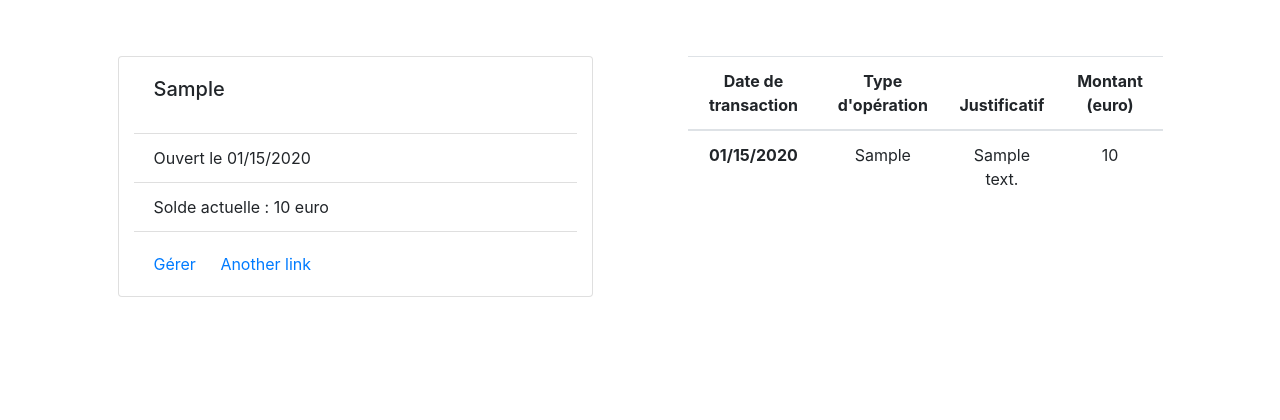
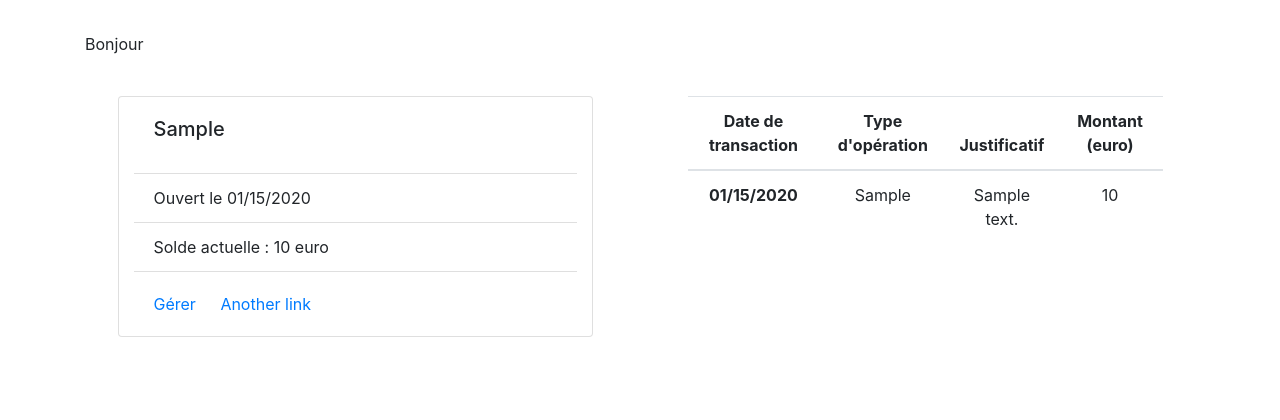
Before and after one commit to royce76/bankORG, a Symfony app: template templates/main/index.html.twig in a window 1280 px wide. Shown: the part 217-637 px from the top of the page. Run offline with Twig, Linux system fonts and the light colour scheme; the template is opened without the code that fills it: most values are stand-ins (such as "Sample title", 1, 10 or a date in 2020); some libraries are stand-ins or nearby versions.

Commit message:
Display user name in app_home

```diff
--- a/src/Controller/MainController.php
+++ b/src/Controller/MainController.php
@@ -33,6 +33,7 @@ class MainController extends AbstractController
 
         return $this->render('main/index.html.twig', [
             'operations' => $operations,
+            'user' => $user,
         ]);
     }
 
--- a/templates/main/index.html.twig
+++ b/templates/main/index.html.twig
@@ -8,7 +8,9 @@
   {% for message in app.flashes('success') %}
       <div class="alert alert-success" role="alert">{{ message }}</div>
   {% endfor %}
-
+  <div class="welcome">
+    <p>Bonjour {{user.firstName }} {{user.lastName }}</p>
+  </div>
   {% for operation in operations %}
     <div class="row">
       <div class="card col-5 mx-auto my-4" style="width: 18rem;">
```
